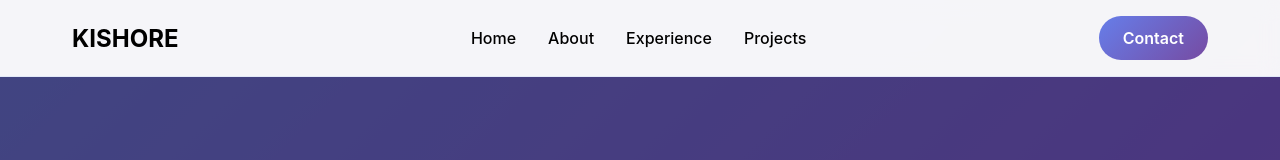
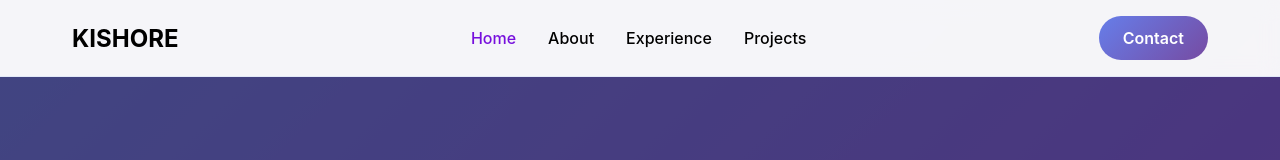
Before and after one commit to KishoreJudy04/fullstack-project, a React (Create React App) app in the folder client/: page / in a window 1280 px wide. Shown: the top 160 px of the page. Built offline with nearby package versions, Linux system fonts and the light colour scheme.

Commit message:
Code edited

```diff
--- a/client/src/components/Navbar/index.js
+++ b/client/src/components/Navbar/index.js
@@ -41,7 +41,7 @@ const Navbar = () => {
   return (
     <NavContainer>
       <NavContent>
-        <Logo>KISHORE</Logo>
+        <Logo to="home">KISHORE</Logo>
         <NavLinks isOpen={isOpen}>
           <NavLink
             to="home"
--- a/client/src/components/Navbar/styledComponents.js
+++ b/client/src/components/Navbar/styledComponents.js
@@ -65,7 +65,7 @@ const NavLink = styled(Link)`
 
   &:hover,
   &.active {
-    color: ${(props) => props.theme.primary};
+    color: #760fdd;
   }
 
   &::after {
```
